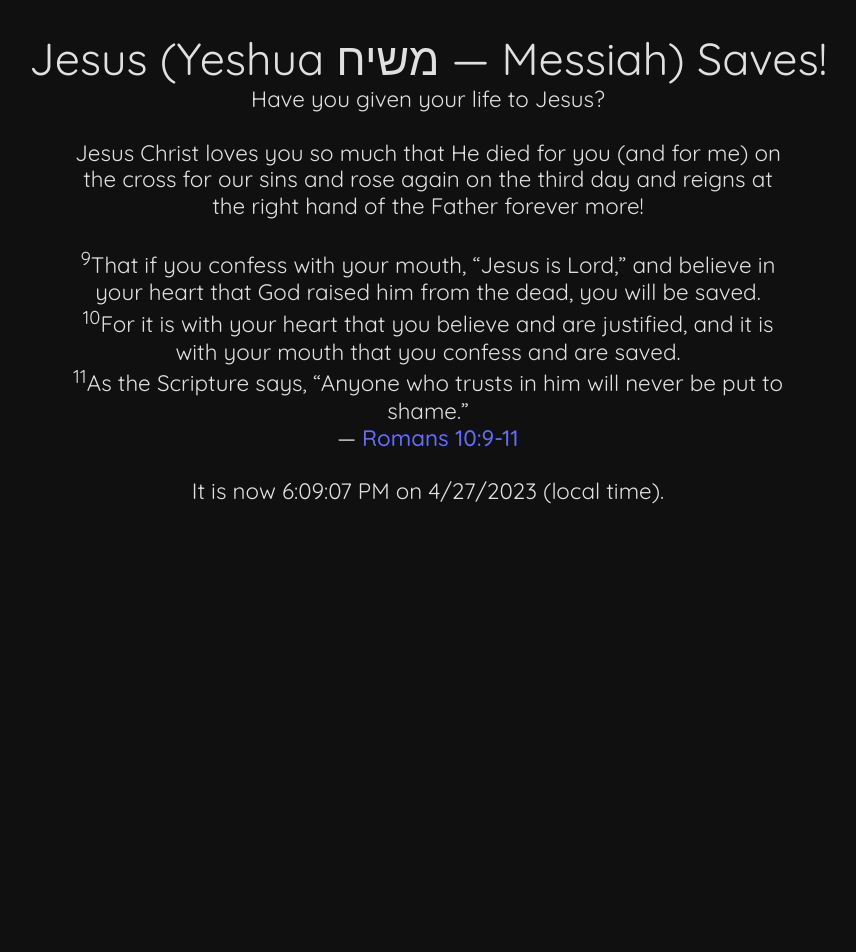
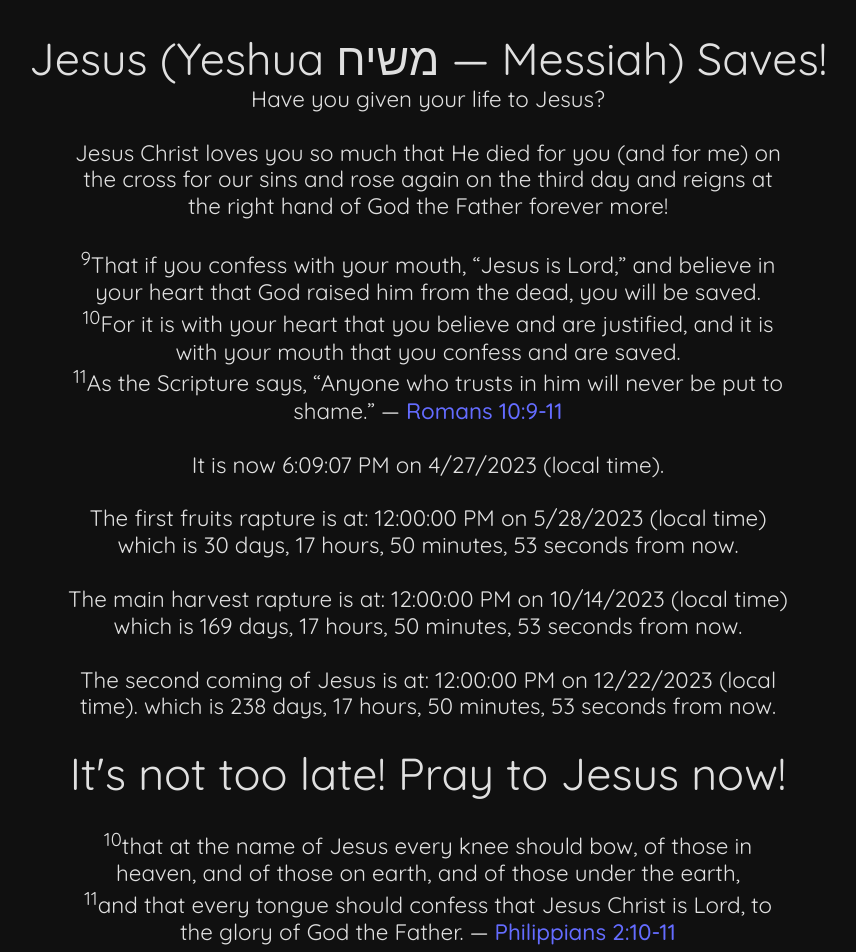
Before and after one commit to gmlewis/the-rapture-clock, a Vue app: page / in a window 1280 px wide. Shown: the top 952 px of the page, without its empty margins (212-1068 px from the left). Before the commit the page ends 800 px from the top, so only its background shows below. Built offline with nearby package versions, Linux system fonts and the light colour scheme.

Commit message:
Add time calculations
Signed-off-by: Glenn Lewis <6598971+gmlewis@users.noreply.github.com>

```diff
--- a/src/App.vue
+++ b/src/App.vue
@@ -5,7 +5,7 @@
     <p>&nbsp;</p>
     <p>Jesus Christ loves you so much that He died for you (and for me)
       on the cross for our sins and rose again on the third day and
-      reigns at the right hand of the Father forever more!</p>
+      reigns at the right hand of God the Father forever more!</p>
     <p>&nbsp;</p>
     <p><sup>9</sup>That if you confess with your mouth, “Jesus is Lord,” and
       believe in your heart that God raised him from the dead, you will be saved.
@@ -14,20 +14,70 @@
       and it is with your mouth that you confess and are saved.
       <br>
       <sup>11</sup>As the Scripture says, “Anyone who trusts in him will never be put to shame.”
-      <br>
       — <a href="https://goodnewsuk.com/bible-helps/romans-109-11">Romans 10:9-11</a>
     </p>
 
     <p>&nbsp;</p>
     <p>It is now {{ currentTime.toLocaleTimeString() }} on {{ currentTime.toLocaleDateString() }} (local time).</p>
+    <p>&nbsp;</p>
+    <p>The first fruits rapture is at: {{ firstFruitsRapture.toLocaleTimeString() }} on {{
+      firstFruitsRapture.toLocaleDateString() }} (local time)
+      which {{ timeDiffToNow(firstFruitsRapture) }}</p>
+    <p>&nbsp;</p>
+    <p>The main harvest rapture is at: {{ mainHarvestRapture.toLocaleTimeString() }} on {{
+      mainHarvestRapture.toLocaleDateString() }} (local time)
+      which {{ timeDiffToNow(mainHarvestRapture) }}</p>
+    <p>&nbsp;</p>
+    <p>The second coming of Jesus is at: {{ secondComing.toLocaleTimeString() }} on {{
+      secondComing.toLocaleDateString() }} (local time).
+      which {{ timeDiffToNow(secondComing) }}</p>
+
+    <p>&nbsp;</p>
+    <h1 v-if="beforeFirstFruits">It's not too late! Pray to Jesus now!</h1>
+    <h1 v-if="greatTribulation">Please do not be deceived by the lawless one and
+      do not take his mark upon you. Pray to Jesus now!</h1>
+    <h1 v-if="wrathOfGod">Be prepared for the coming of the King for His millennium reign.</h1>
+
+    <p>&nbsp;</p>
+    <p><sup>10</sup>that at the name of Jesus every knee should bow, of those in
+      heaven, and of those on earth, and of those under the earth,
+      <br>
+      <sup>11</sup>and that every tongue should confess that Jesus Christ is Lord,
+      to the glory of God the Father.
+      — <a href="https://www.biblegateway.com/passage/?search=Philippians%202%3A10-11&version=NKJV">Philippians
+        2:10-11</a>
+    </p>
+
+    <p>&nbsp;</p>
+    <p>For more information, please visit: <a href="https://rapturepuzzle.com">rapturepuzzle.com</a></p>
   </div>
 </template>
 
 <script setup>
-import { onBeforeUnmount, onMounted, ref } from 'vue'
+import { computed, onBeforeUnmount, onMounted, ref } from 'vue'
+
+const firstFruitsRapture = new Date('May 28, 2023 15:00:00+3')  // "9th hour" = 3pm
+const mainHarvestRapture = new Date('October 14, 2023 15:00:00+3')
+const secondComing = new Date('December 22, 2023 15:00:00+3')
 
 const currentTime = ref(new Date())
 const updateCurrentTime = () => currentTime.value = new Date()
+const beforeFirstFruits = computed(() => currentTime.value < firstFruitsRapture)
+const greatTribulation = computed(() => currentTime.value >= firstFruitsRapture && currentTime.value < mainHarvestRapture)
+const wrathOfGod = computed(() => currentTime.value >= mainHarvestRapture && currentTime.value < secondComing)
+
+const timeDiffToNow = (until) => {
+  const delta = Math.round(Math.abs(until - currentTime.value) / 1000)
+  const days = Math.floor(delta / (3600 * 24))
+  const hours = Math.floor((delta - (3600 * 24 * days)) / 3600)
+  const minutes = Math.floor((delta - (3600 * 24 * days) - (3600 * hours)) / 60)
+  const seconds = Math.floor(delta - (3600 * 24 * days) - (3600 * hours) - (60 * minutes))
+  const diff = `${days} days, ${hours} hours, ${minutes} minutes, ${seconds} seconds`
+  if (currentTime.value < until) {
+    return `is ${diff} from now.`
+  }
+  return `was ${diff} ago.`
+}
 
 let updateTimeInterval = null
 onMounted(() => {
```
